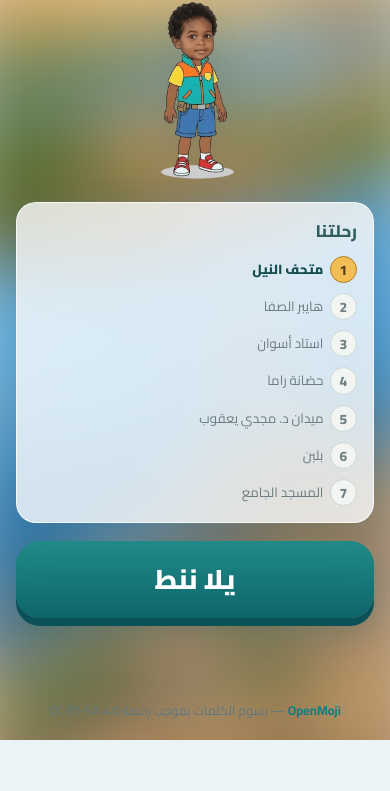
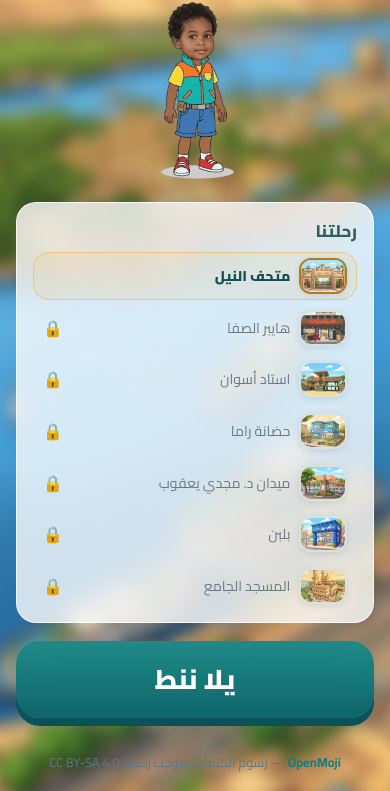
Before and after one commit to MajekAhmed/natat-younes, a website built with Vite: page index.html in a window 390 px wide. Shown: the part 104-895 px from the top of the page. Before the commit the page ends 844 px from the top, so only its background shows below. Built offline with nearby package versions, Linux system fonts and the light colour scheme.

Commit message:
feat: interactive station map with thumbnails, clearer backgrounds, and device-wide responsiveness
- Start screen: each unlocked station is now a tappable card with its own
  picture thumbnail, completing a station lets you revisit it from the map
- Sharper backgrounds: start blur 36px -> 7px, mission overlay 85% -> light
  gradient so the station artwork reads clearly while staying legible
- New station design: rounded thumbnail chips, hover/press lift, gold current
  ring, green tint for completed stations
- Responsive: one-column list with thumbnails on phones, landscape short-view
  layouts for start + mission, viewport-fit=cover for notched screens
- Cleanup: drop empty src/js/missions, docs/.gitkeep, and unused
  getCurrentScreen export

Generated by Mistral Vibe.
Co-Authored-By: Mistral Vibe <vibe@mistral.ai>

```diff
--- a/index.html
+++ b/index.html
@@ -2,7 +2,7 @@
 <html lang="ar" dir="rtl">
   <head>
     <meta charset="UTF-8" />
-    <meta name="viewport" content="width=device-width, initial-scale=1.0" />
+    <meta name="viewport" content="width=device-width, initial-scale=1.0, viewport-fit=cover" />
     <meta name="theme-color" content="#eaf4f5" />
     <title>نطّط يونس</title>
     <link
--- a/src/css/mission.css
+++ b/src/css/mission.css
@@ -25,8 +25,12 @@
   position: absolute;
   inset: 0;
   z-index: 1;
-  background: rgb(255 255 255 / 85%);
-  backdrop-filter: blur(4px);
+  background: linear-gradient(
+    180deg,
+    rgb(255 255 255 / 38%),
+    rgb(255 255 255 / 58%)
+  );
+  backdrop-filter: blur(1.5px);
   pointer-events: none;
 }
 
@@ -651,6 +655,37 @@
   }
 }
 
+/* Landscape phones / short screens: keep everything visible without scrolling */
+@media (max-height: 520px) and (orientation: landscape) {
+  .mission-header,
+  .completion-header {
+    min-height: 52px;
+    padding-block: 0.3rem;
+  }
+
+  .mission-layout,
+  .completion-layout {
+    gap: 0.5rem;
+    padding-top: 0.25rem;
+  }
+
+  .character-frame {
+    min-height: clamp(90px, 24vh, 130px);
+  }
+
+  .character-image {
+    max-height: clamp(90px, 24vh, 130px);
+  }
+
+  .character-video {
+    max-height: clamp(120px, 40vh, 220px);
+  }
+
+  .letter-card {
+    min-height: 60px;
+  }
+}
+
 .mission-header__actions {
   display: flex;
   align-items: center;
@@ -915,12 +950,6 @@
   animation: pop-bounce-in 400ms cubic-bezier(0.34, 1.56, 0.64, 1) both;
 }
 
-/* Small listening activity cue while audio plays */
-.choose-prompt-card.listening::after {
-  content: "";
-  display: none;
-}
-
 /* Reduced motion for the new launch animations */
 @media (prefers-reduced-motion: reduce) {
   .letter-card--hint,
--- a/src/css/start.css
+++ b/src/css/start.css
@@ -12,7 +12,7 @@
 .app-shell::before {
   position: absolute;
   z-index: -1;
-  inset: -8%;
+  inset: -6%;
   background-image:
     var(--start-background-image),
     radial-gradient(ellipse at 18% 68%, rgb(135 211 192 / 54%), transparent 42%),
@@ -21,9 +21,9 @@
   background-position: center;
   background-size: cover;
   content: "";
-  filter: blur(36px);
+  filter: blur(7px) saturate(1.05);
   pointer-events: none;
-  transform: scale(1.05);
+  transform: scale(1.12);
 }
 
 .page-header {
@@ -199,25 +199,72 @@
 }
 
 .station {
-  display: grid;
-  min-height: 42px;
-  grid-template-columns: 2rem minmax(0, 1fr) auto;
-  align-items: center;
-  gap: 0.6rem;
+  min-height: 52px;
   color: #6b7b7f;
   font-size: 0.98rem;
 }
 
-.station__number {
+.station__btn {
   display: grid;
-  width: 2rem;
-  height: 2rem;
+  width: 100%;
+  grid-template-columns: 3.4rem minmax(0, 1fr) auto;
+  align-items: center;
+  gap: 0.7rem;
+  min-height: 52px;
+  padding: 0.3rem 0.55rem;
+  border: 1.5px solid transparent;
+  border-radius: 16px;
+  background: transparent;
+  color: inherit;
+  font: inherit;
+  text-align: start;
+  cursor: default;
+  transition: background 140ms ease, border-color 140ms ease, transform 140ms ease;
+}
+
+.station--current .station__btn,
+button.station__btn {
+  cursor: pointer;
+}
+
+button.station__btn:hover,
+button.station__btn:focus-visible {
+  background: rgb(33 141 139 / 10%);
+  border-color: rgb(33 141 139 / 35%);
+  transform: translateX(-3px);
+}
+
+button.station__btn:active {
+  transform: translateX(-1px) scale(0.985);
+}
+
+/* Station picture thumbnail */
+.station__thumb {
+  display: grid;
+  width: 3.4rem;
+  height: 2.55rem;
   place-items: center;
-  border: 1px solid #c9d6d4;
-  border-radius: 50%;
+  overflow: hidden;
+  border: 2px solid #d5e2df;
+  border-radius: 12px;
   background: #f2f5f2;
+  box-shadow: 0 2px 6px rgb(45 78 73 / 12%);
+}
+
+.station__thumb img {
+  width: 100%;
+  height: 100%;
+  object-fit: cover;
+  transition: transform 250ms ease;
+}
+
+button.station__btn:hover .station__thumb img {
+  transform: scale(1.12);
+}
+
+.station__thumb--empty {
   color: #708184;
-  font-size: 0.86rem;
+  font-size: 0.9rem;
   font-weight: 800;
 }
 
@@ -227,7 +274,7 @@
 
 .station__lock {
   color: #89979a;
-  font-size: 0.75rem;
+  font-size: 1rem;
 }
 
 .station--current {
@@ -235,10 +282,17 @@
   font-weight: 850;
 }
 
-.station--current .station__number {
+.station--current .station__btn {
+  border-color: rgb(242 189 85 / 65%);
+  background: rgb(242 189 85 / 12%);
+}
+
+.station--current .station__thumb {
   border-color: #b57a1f;
-  background: var(--color-gold);
-  color: #553b12;
+}
+
+.station--completed .station__btn {
+  background: rgb(47 168 79 / 8%);
 }
 
 @keyframes title-glow {
@@ -322,24 +376,24 @@
   }
 
   .journey-list {
-    grid-template-columns: repeat(2, minmax(0, 1fr));
-    gap: 0.2rem 0.6rem;
+    grid-template-columns: minmax(0, 1fr);
+    gap: 0.25rem;
   }
 
   .station {
-    min-height: 38px;
-    grid-template-columns: 1.7rem minmax(0, 1fr);
-    gap: 0.4rem;
-    font-size: 0.83rem;
+    min-height: 46px;
+    font-size: 0.88rem;
   }
 
-  .station__number {
-    width: 1.7rem;
-    height: 1.7rem;
+  .station__btn {
+    grid-template-columns: 3rem minmax(0, 1fr) auto;
+    min-height: 46px;
+    gap: 0.55rem;
   }
 
-  .station__lock {
-    display: none;
+  .station__thumb {
+    width: 3rem;
+    height: 2.25rem;
   }
 
   .action-zone {
@@ -359,7 +413,42 @@
   }
 
   .station {
-    min-height: 34px;
+    min-height: 42px;
+  }
+}
+
+/* Landscape phones / short screens: compress the start layout */
+@media (max-height: 560px) and (orientation: landscape) {
+  .page-header {
+    min-height: 56px;
+  }
+
+  .start-layout {
+    grid-template-areas: "hero map" "action map";
+    grid-template-columns: minmax(0, 1fr) minmax(0, 1.1fr);
+    gap: 0.5rem 1rem;
+    align-content: start;
+  }
+
+  .character-frame {
+    min-height: clamp(96px, 30vh, 140px);
+  }
+
+  .character-image {
+    max-height: clamp(96px, 30vh, 140px);
+  }
+
+  .journey-list {
+    grid-template-columns: repeat(2, minmax(0, 1fr));
+    gap: 0.2rem 0.5rem;
+  }
+
+  .station__btn {
+    min-height: 40px;
+  }
+
+  .start-button {
+    min-height: 56px;
   }
 }
 
--- a/src/data/strings.ar.js
+++ b/src/data/strings.ar.js
@@ -13,6 +13,7 @@ export const STRINGS_AR = {
   lockedStation: 'مقفولة',
   completedStation: 'مكتملة',
   stationStarAlt: 'نجمة المحطة المكتملة',
+  stationEntryAria: (name) => `ادخل محطة ${name}`,
   creditsLine: 'رسوم الكلمات بموجب رخصة CC BY-SA 4.0',
 
   // Encouragement & Feedback
--- a/src/js/start-screen.js
+++ b/src/js/start-screen.js
@@ -1,7 +1,7 @@
 import { STATIONS } from '../data/stations.js';
 import { LETTERS } from '../data/letters.js';
 import { STRINGS_AR } from '../data/strings.ar.js';
-import { getCharacterAsset, getStartBackground } from './assets.js';
+import { getCharacterAsset, getStartBackground, getStationBackground } from './assets.js';
 import { getNextLetter, isCompleted } from './progress.js';
 import { navigate } from './state.js';
 import { isMuted, toggleMute, onMuteChange } from './audio.js';
@@ -10,6 +10,16 @@ const ICONS = {
   soundOn: `<svg width="28" height="28" viewBox="0 0 24 24" fill="none" stroke="currentColor" stroke-width="2" stroke-linecap="round" stroke-linejoin="round" aria-hidden="true"><polygon points="11 5 6 9 2 9 2 15 6 15 11 19 11 5"></polygon><path d="M15.54 8.46a5 5 0 0 1 0 7.07"></path><path d="M19.07 4.93a10 10 0 0 1 0 14.14"></path></svg>`,
   soundMuted: `<svg width="28" height="28" viewBox="0 0 24 24" fill="none" stroke="currentColor" stroke-width="2" stroke-linecap="round" stroke-linejoin="round" aria-hidden="true"><polygon points="11 5 6 9 2 9 2 15 6 15 11 19 11 5"></polygon><line x1="23" y1="9" x2="17" y2="15"></line><line x1="17" y1="9" x2="23" y2="15"></line></svg>`,
 };
+
+// First letter to open when entering a station: its first unfinished letter,
+// or its first letter (replay) when the whole station is complete.
+function getStationEntryLetter(stationId) {
+  const lettersOfStation = LETTERS.filter((l) => l.stationId === stationId);
+  if (!lettersOfStation.length) return null;
+  return (
+    lettersOfStation.find((l) => !isCompleted(l.id)) || lettersOfStation[0]
+  );
+}
 
 export function renderStartScreen(app) {
   const idleAsset = getCharacterAsset('idle');
@@ -21,19 +31,50 @@ export function renderStartScreen(app) {
     const isStationCompleted =
       lettersOfStation.length > 0 && lettersOfStation.every((l) => isCompleted(l.id));
     const isCurrent = station.id === currentStationId && !isStationCompleted;
+    const isUnlocked = isCurrent || isStationCompleted;
+    const entryLetter = getStationEntryLetter(station.id);
+    const stationThumb = getStationBackground(station);
 
-    return `
-      <li class="station${isCurrent ? ' station--current' : isStationCompleted ? ' station--completed' : ' station--locked'}${isStationCompleted ? ' station--has-star' : ''}"
-          ${isCurrent ? 'aria-current="step"' : isStationCompleted ? '' : 'aria-disabled="true"'}>
-        <span class="station__number" aria-hidden="true">${station.order}</span>
+    const stationState = isStationCompleted
+      ? 'station--completed'
+      : isCurrent
+        ? 'station--current'
+        : 'station--locked';
+
+    const inner = `
+        <span class="station__thumb${stationThumb ? '' : ' station__thumb--empty'}">
+          ${
+            stationThumb
+              ? `<img src="${stationThumb}" alt="" loading="lazy" />`
+              : `<span class="station__thumb-num">${station.order}</span>`
+          }
+        </span>
         <span class="station__name">${station.nameAr}</span>
         ${
           isStationCompleted
             ? `<span class="station__star" aria-label="${STRINGS_AR.completedStation}">⭐</span>`
             : isCurrent
               ? ''
-              : `<span class="station__lock" aria-hidden="true">${STRINGS_AR.lockedStation}</span>`
-        }
+              : `<span class="station__lock" aria-hidden="true">🔒</span>`
+        }`;
+
+    if (isUnlocked && entryLetter) {
+      return `
+      <li class="station ${stationState}${isStationCompleted ? ' station--has-star' : ''}" ${
+        isCurrent ? 'aria-current="step"' : ''
+      }>
+        <button class="station__btn" type="button" data-letter="${entryLetter.id}"
+          aria-label="${STRINGS_AR.stationEntryAria(station.nameAr)}">
+          ${inner}
+        </button>
+      </li>`;
+    }
+
+    return `
+      <li class="station ${stationState}" aria-disabled="true">
+        <div class="station__btn" aria-hidden="true">
+          ${inner}
+        </div>
       </li>`;
   }).join('');
 
@@ -165,6 +206,14 @@ export function renderStartScreen(app) {
 
   button.addEventListener('click', startJourney);
 
+  // Tap any unlocked station to jump straight into it.
+  app.querySelectorAll('.station__btn[data-letter]').forEach((btn) => {
+    btn.addEventListener('click', () => {
+      cleanup();
+      navigate('mission', { letterId: btn.dataset.letter });
+    });
+  });
+
   function onKeyDown(event) {
     if (event.key !== 'Enter' || event.defaultPrevented) return;
 
--- a/src/js/state.js
+++ b/src/js/state.js
@@ -66,7 +66,3 @@ export function navigate(screenName, params = {}) {
     window.location.hash = targetHash;
   }
 }
-
-export function getCurrentScreen() {
-  return { screen: currentScreen, params: currentParams };
-}
```
Also changed, not shown: 2 other files.
